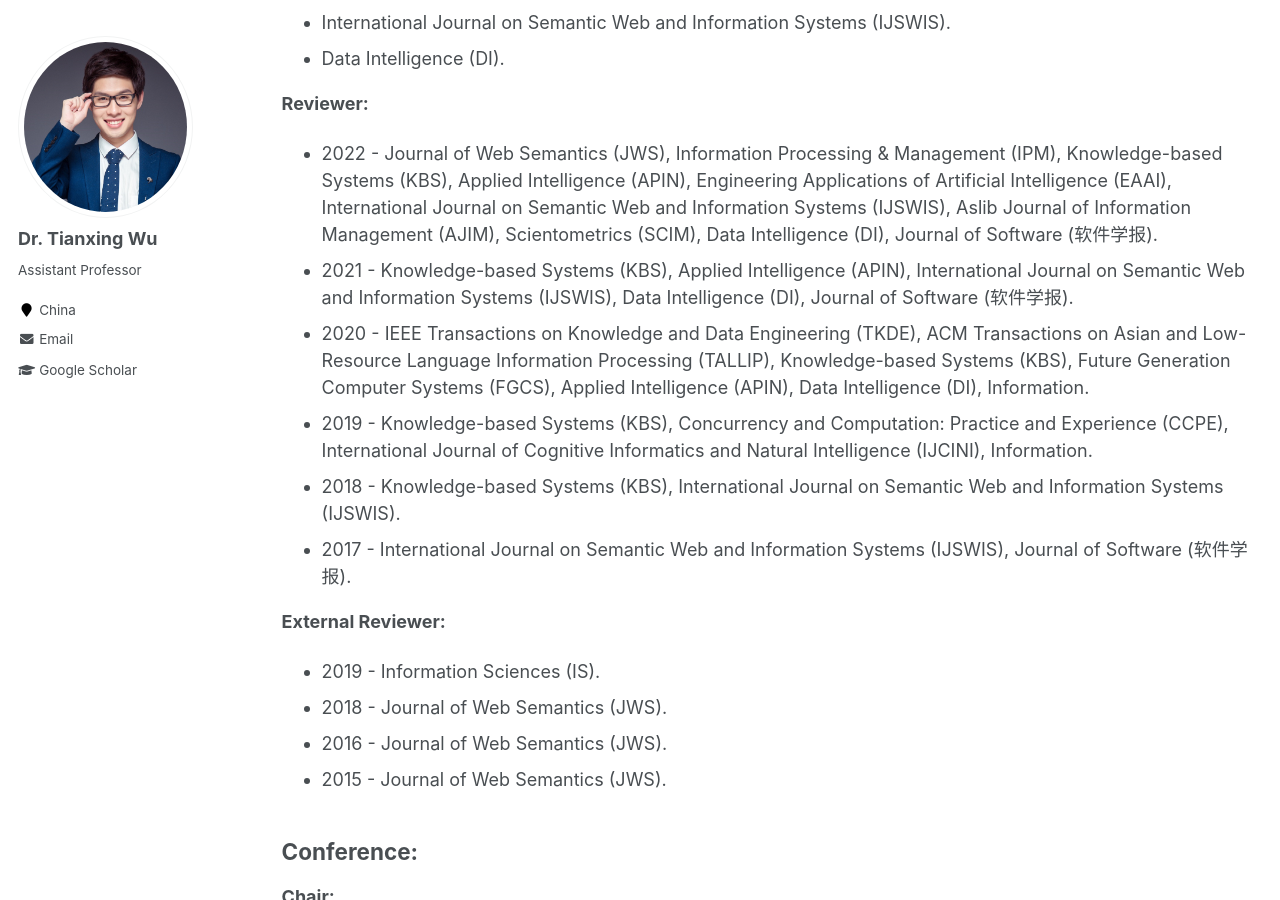
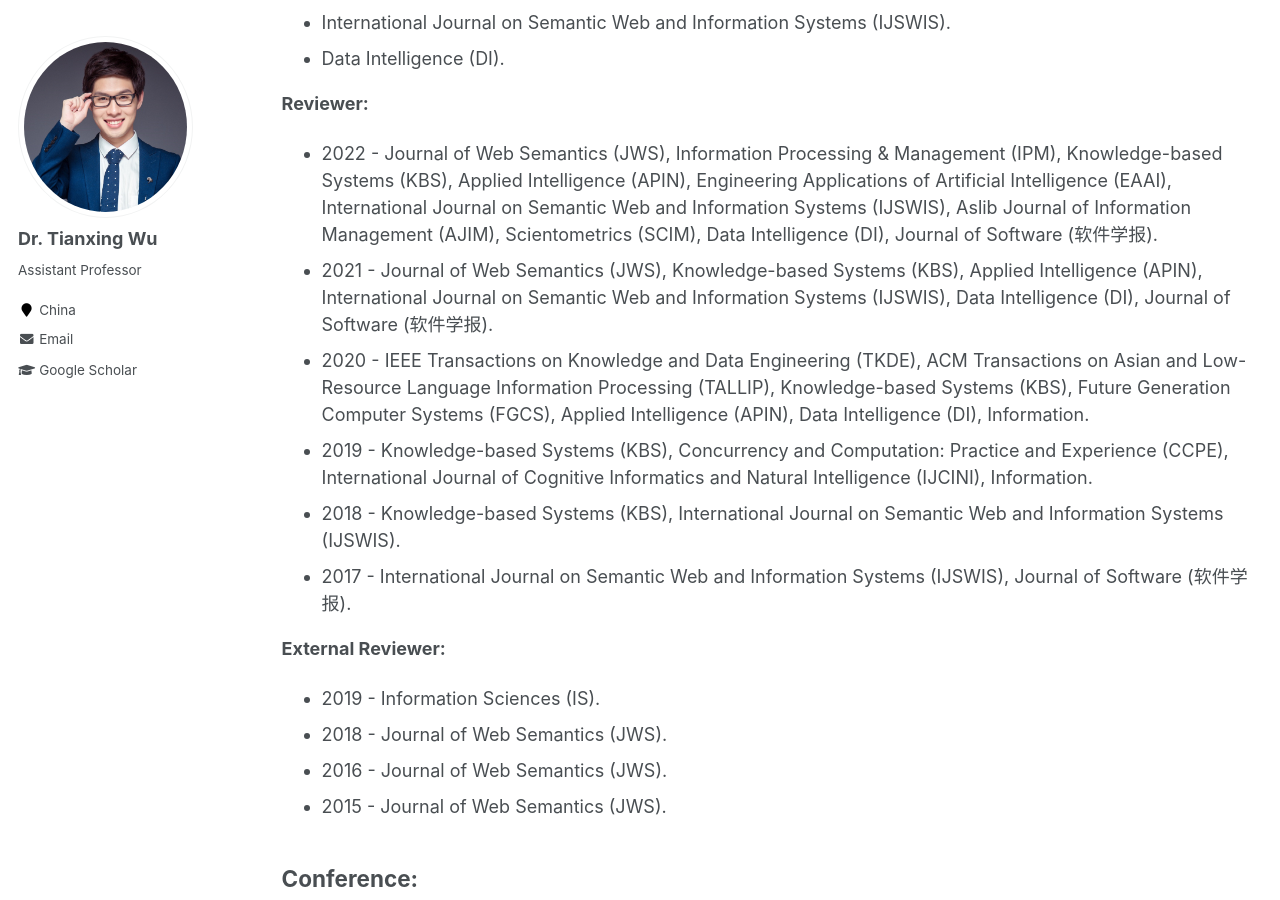
Before and after one commit to tianxing-wu/tianxing-wu.github.io, a Jekyll site: the page built from _pages/services.md, in a window 1280 px wide and 900 px high, scrolled down 503 px. Built offline with Jekyll 4.4.1, drawn with Linux system fonts in a browser that asks for light colours.

Commit message:
Update services.md

```diff
--- a/_pages/services.md
+++ b/_pages/services.md
@@ -17,7 +17,7 @@ author_profile: true
 
 **Reviewer:**
 * 2022 - Journal of Web Semantics (JWS), Information Processing & Management (IPM), Knowledge-based Systems (KBS), Applied Intelligence (APIN), Engineering Applications of Artificial Intelligence (EAAI), International Journal on Semantic Web and Information Systems (IJSWIS), Aslib Journal of Information Management (AJIM), Scientometrics (SCIM), Data Intelligence (DI), Journal of Software (软件学报).
-* 2021 - Knowledge-based Systems (KBS), Applied Intelligence (APIN), International Journal on Semantic Web and Information Systems (IJSWIS), Data Intelligence (DI), Journal of Software (软件学报).
+* 2021 - Journal of Web Semantics (JWS), Knowledge-based Systems (KBS), Applied Intelligence (APIN), International Journal on Semantic Web and Information Systems (IJSWIS), Data Intelligence (DI), Journal of Software (软件学报).
 * 2020 - IEEE Transactions on Knowledge and Data Engineering (TKDE), ACM Transactions on Asian and Low-Resource Language Information Processing (TALLIP), Knowledge-based Systems (KBS), Future Generation Computer Systems (FGCS), Applied Intelligence (APIN), Data Intelligence (DI), Information.
 * 2019 - Knowledge-based Systems (KBS), Concurrency and Computation: Practice and Experience (CCPE), International Journal of Cognitive Informatics and Natural Intelligence (IJCINI), Information.
 * 2018 - Knowledge-based Systems (KBS), International Journal on Semantic Web and Information Systems (IJSWIS).
```
